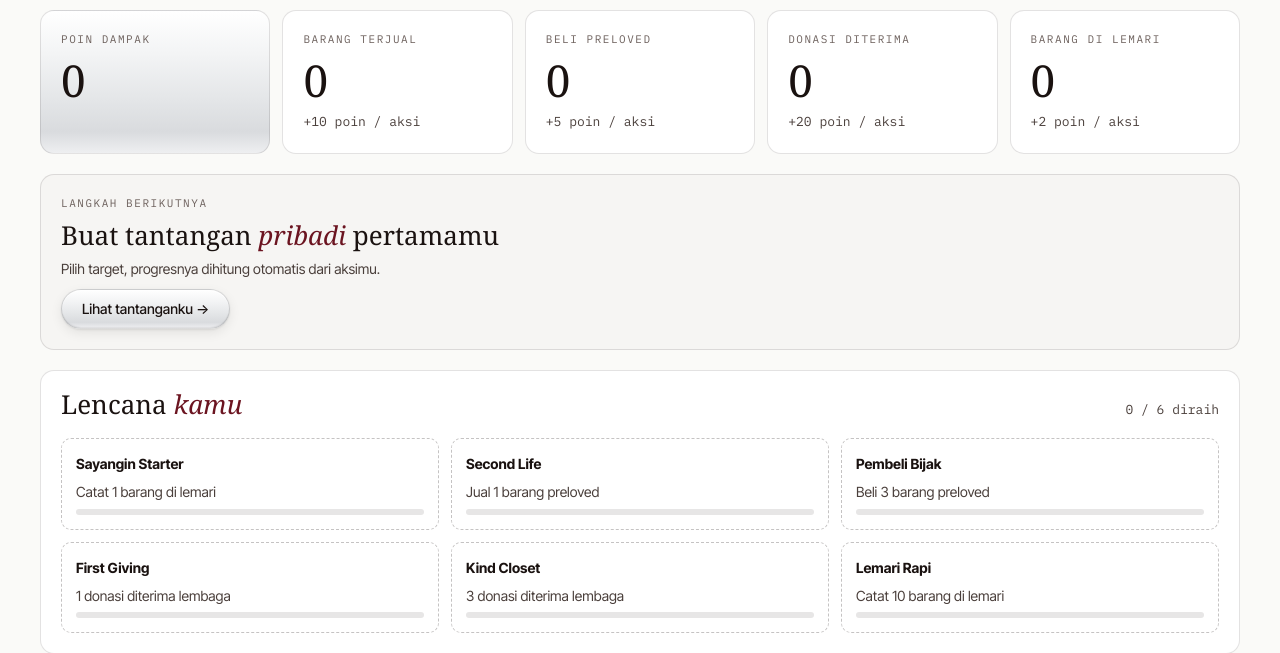
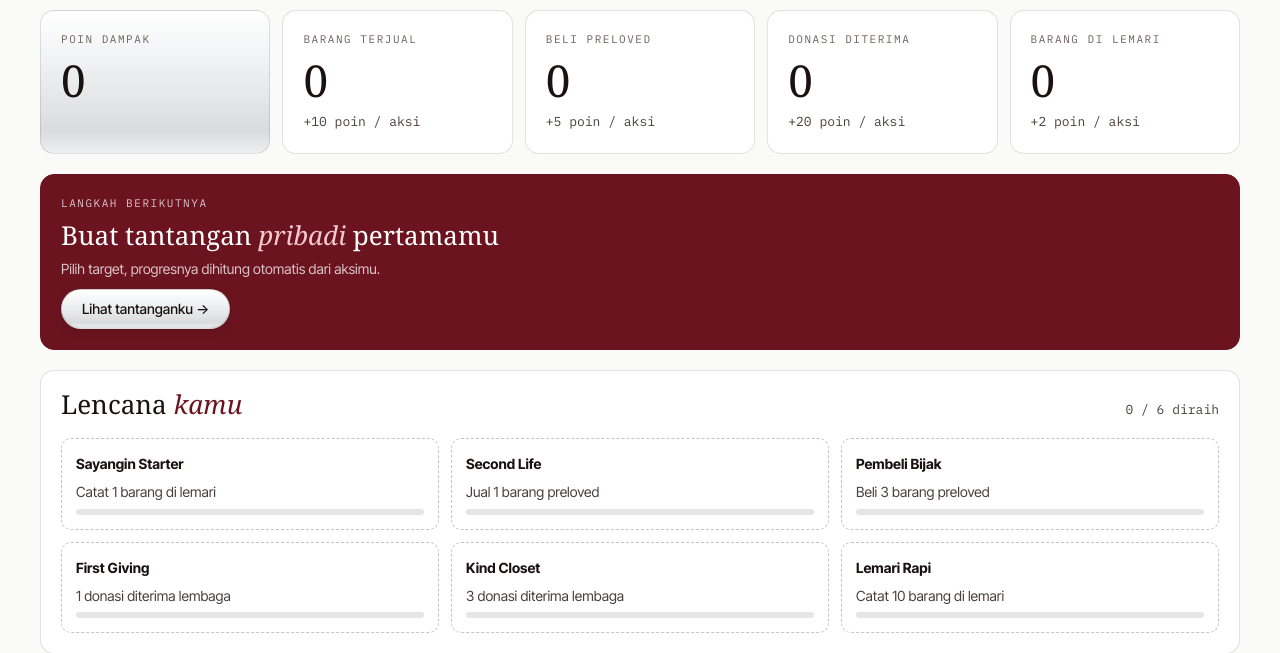
Before and after one commit to PBP-D-Kelompok-6/sayangin, a Django app: page /dampak/ in a window 1280 px wide. Shown: the part 173-826 px from the top of the page. Run offline with Django 5.2, Linux system fonts and the light colour scheme; the visitor is signed in with stand-in values (Sample User, id 1); data that the repository does not hold is empty; some libraries are stand-ins or nearby versions; some web fonts are replaced.

Commit message:
style(impact): kotak langkah berikutnya warna maroon

```diff
--- a/static/css/impact.css
+++ b/static/css/impact.css
@@ -16,7 +16,12 @@
 }
 .dampak-card strong.serif { font-size: 44px; line-height: 1; }
 .dampak-points { background: var(--silver); }
-.dampak-next { background: var(--grey-50); }
+/* Langkah berikutnya: kotak maroon, teks putih */
+.dampak-next { background: var(--maroon); border-color: var(--maroon); color: var(--white); }
+.dampak-next .eyebrow, .dampak-next .text-soft { color: rgba(255, 255, 255, .75); }
+.dampak-next em { color: #F3C9CF; }
+.dampak-next .progress { background: rgba(255, 255, 255, .25); }
+.dampak-next .progress > span { background: var(--white); }
 .dampak-next .btn { align-self: flex-start; }
 
 .dampak-badge { display: flex; flex-direction: column; gap: 6px; padding: 14px; border: 1px dashed var(--color-border-strong); border-radius: var(--radius-md); }
```
